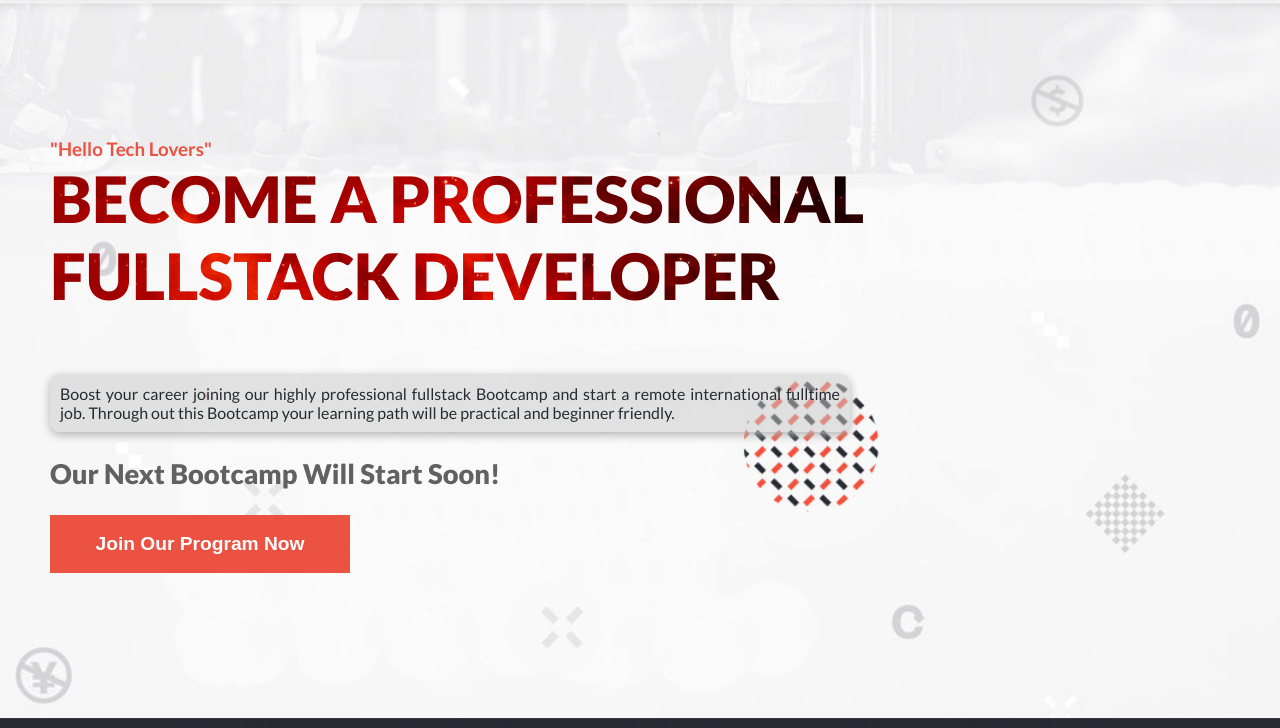
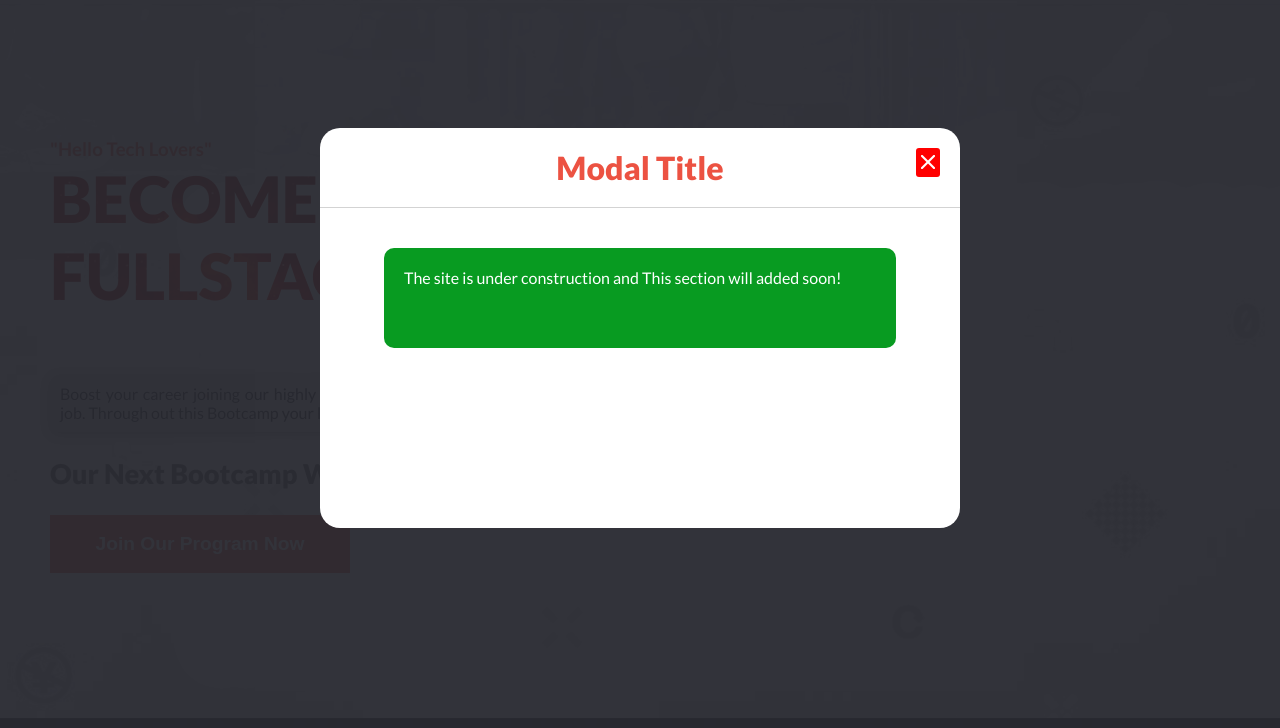
Before and after one commit to raihan2bd/code-with-raihan, a website: page index.html in a window 1280 px wide. Both pictures are taken after a click on the button "Join Our Program Now". Shown: the part 72-800 px from the top of the page. Drawn offline with Linux system fonts and the light colour scheme.

Commit message:
Add Program button modal in  project

```diff
--- a/css/style.css
+++ b/css/style.css
@@ -303,11 +303,23 @@ a {
 }
 
 .btn-program {
-  text-decoration: underline;
+  width: 80%;
+  text-decoration: none;
   color: #fff;
-  background: initial;
-  border: none;
+  background: #ec5242;
   margin: 35px 0;
+  padding: 20px;
+  border: 1px solid #ec5242;
+}
+
+.btn-program:hover {
+  background: #fff;
+  color: #ec5242;
+}
+
+.btn-program:active {
+  background: #d6d6d6;
+  color: #272a31;
 }
 
 /* Tutor Section */
@@ -336,6 +348,12 @@ a {
   padding: 10px;
   box-shadow: 0 3px 7px #d3d3d3;
   width: 100%;
+  transition: transform 0.2s ease-in-out;
+}
+
+.tutor-list:hover {
+  background: #fcc2a7;
+  transform: scale(1.03);
 }
 
 .tutor-img {
@@ -358,7 +376,7 @@ a {
   transition: transform 0.2s ease-in-out;
 }
 
-.tutor-img:hover>.profile {
+.tutor-list:hover .profile {
   transform: translate(-20px, -20px);
 }
 
@@ -440,6 +458,73 @@ a {
 .sponser-item img{
   width: 100%;
   max-width: 90px;
+}
+
+/* Modal Article */
+.modal-article {
+  display: none;
+  background: rgba(39, 41, 48, 0.95);
+  justify-content: center;
+  align-items: center;
+  height: 100%;
+  position: fixed;
+  width: 100%;
+  top: 0;
+  left: 0;
+  bottom: 0;
+  z-index: 200;
+}
+
+.modal-card {
+  position: relative;
+  display: flex;
+  min-height: 50vh;
+  min-width: 50vw;
+  background: #fff;
+  flex-direction: column;
+  gap: 20px;
+  border-radius: 20px;
+  margin: 10px;
+}
+
+.cross-modal {
+  top: 20px;
+  right: 20px;
+  padding: 5px;
+  cursor: pointer;
+  position: absolute;
+  border-radius: 3px;
+  background: #ff0000;
+
+}
+
+.cross-modal:hover {
+  background: #ec5242;
+}
+.cross-modal:active {
+  background: #ff0000;
+  transform: translateY(-2px);
+}
+
+.modal-title {
+  font-size: 2rem;
+  font-weight: 900;
+  margin-bottom: 20px;
+  color: #ec5242;
+  text-align: center;
+  padding: 20px;
+  border-bottom: 1px solid #d3d3d3;
+}
+
+.modal-details {
+  background: #089b21;
+  color: #ffffff;
+  padding: 20px;
+  border-radius: 10px;
+  width: 80%;
+  align-self: center;
+  min-height: 100px;
+  justify-self: center;
 }
 
  /* Footer */
@@ -535,12 +620,31 @@ a {
     flex-wrap: wrap;
   }
   .tutor-list {
-    width: 50%;
-    margin: 25px 0;
+    width: 47%;
+    margin: 25px 5px;
   }
 
   .see-more-tutors {
     display: none !important;
+  }
+
+  .btn-program {
+    text-decoration: underline;
+    color: #fff;
+    background: initial;
+    border: none;
+    margin: 35px 0;
+    padding: 10px 15px;
+  }
+
+  .btn-program:hover {
+    background: initial;
+    color: #ec5242;
+  }
+
+  .btn-program:active {
+    background: initial;
+    color: #fff;
   }
 
   /* sponser section */
--- a/index.html
+++ b/index.html
@@ -14,6 +14,7 @@
 <body>
   <!-- Header start form here -->
   <header class="header">
+    <div class="header-top"></div>
     <nav class="navbar">
       <div class="menu-icon"><img src="./images/menu-icon.png" alt="menu" /></div>
       <a class="brand" href=""><img src="./images/logo.png" alt="Code With Raihan" /></a>
@@ -64,7 +65,7 @@
       <h1 class="hero-title">BECOME A PROFESSIONAL<br> FULLSTACK DEVELOPER</h1>
       <p class="hero-details">Boost your career joining our highly professional fullstack Bootcamp and start a remote international fulltime job. Through out this Bootcamp your learning path will be practical and beginner friendly.</p>
       <h2 class="hero-deadline-title">Our Next Bootcamp Will Start Soon!</h2>
-      <button class="btn-join">Join Our Program Now</button>
+      <button class="btn-join btn-modal">Join Our Program Now</button>
     </section>
 
     <!-- Program Section -->
@@ -107,7 +108,7 @@
             <p class="program-details">Lorem ipsum dolor sit amet consectetur adipisicing elit. Nulla culpa similique minima natus rem odit!</p>
         </li>
       </ul>
-      <button class="btn-program">See Our Full Program</button>
+      <button class="btn-program btn-modal">See Our Full Program</button>
     </section>
 
     <!-- Section Turor -->
@@ -141,6 +142,13 @@
         </li>
       </ul>
     </section>
+    <article class="modal-article">
+      <div class="modal-card">
+        <span class="cross-modal"><img src="./images/cross-icon.png" alt="X"></span>
+        <h2 class="modal-title">Modal Title</h2>
+        <p class="modal-details">The site is under construction and This section will added soon!</p>
+      </div>
+    </article>
   </main>
   <footer class="footer">
     <div class="footer-block">
@@ -150,7 +158,7 @@
       <h3>&#169;2022 Code with Raihan, Inc. All Rights Reserved.</h3>
     </div>
   </footer>
+  <script src="./js/app.js"></script>
   <script src="./js/hoempage.js"></script>
-  <script src="./js/app.js"></script>
 </body>
 </html>
--- a/js/hoempage.js
+++ b/js/hoempage.js
@@ -1,3 +1,18 @@
+
+// this function will toggle article modal
+const toggleModal = () => {
+  gElem('.modal-article').classList.toggle('df')
+}
+
+// selecting program btn a modal
+const seeMoreProgram = gElemAll('.btn-modal');
+seeMoreProgram.forEach(btn => {
+  btn.addEventListener('click', toggleModal)
+})
+
+// close article modal using cross button
+gElem('.cross-modal').addEventListener('click', toggleModal)
+
 // Feature Turor Section
 
 // Fake Backend Tutor Data
```
Also changed, not shown: images/cross-icon-black.png (added).
